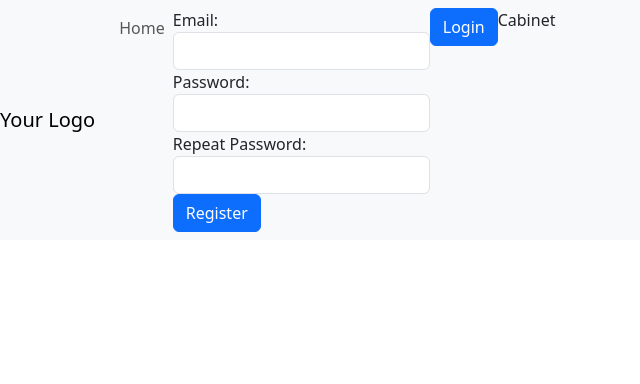
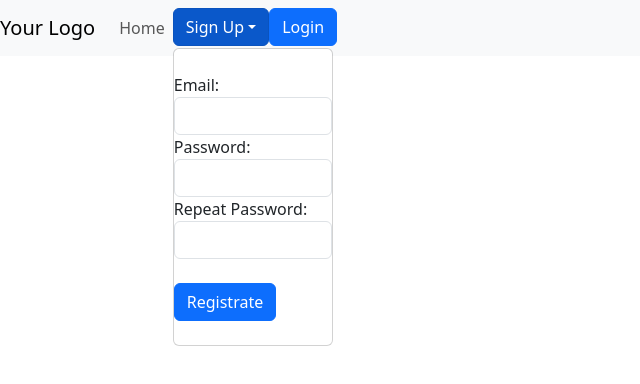
Before and after one commit to vombat007/djangoair-erp-system, a React app in the folder DjangoAir_ERP_system/frontend/: page / in a window 1280 px wide. Both pictures are taken after a click on the button "Sign Up". Shown: the top 384 px of the page, without its empty margins (0-640 px from the left). Built offline with nearby package versions, Linux system fonts and the light colour scheme; the HTML template or start-up script is replaced by a standard one.

Commit message:
add to registrate dropdown form

```diff
--- a/DjangoAir_ERP_system/frontend/src/App.js
+++ b/DjangoAir_ERP_system/frontend/src/App.js
@@ -2,6 +2,7 @@ import React from 'react';
 import {createRoot} from 'react-dom/client';
 import Registrate from './components/Registrate';
 import Login from './components/Login';
+import CustomerCabinetView from "./components/Customer_cabinet";
 
 const Navbar = () => {
     return (
@@ -24,9 +25,9 @@ const Navbar = () => {
                     <li className="nav-item">
                         <Login/>
                     </li>
-                    <li className="nav-item">
-                        Cabinet
-                    </li>
+                  {/*<li className="nav-item">*/}
+                  {/*      <CustomerCabinetView />*/}
+                  {/*  </li>*/}
                 </ul>
             </div>
         </nav>
--- a/DjangoAir_ERP_system/frontend/src/components/Registrate.js
+++ b/DjangoAir_ERP_system/frontend/src/components/Registrate.js
@@ -44,8 +44,8 @@ const Form = ({email, password1, password2, errors, handleChange, handleSubmit})
                 />
                 {errors.password2 && <div className="invalid-feedback">{errors.password2}</div>}
             </div>
-
-            <button type="submit" className="btn btn-primary">Register</button>
+            <br></br>
+            <button type="submit" className="btn btn-primary">Registrate</button>
         </form>
     );
 };
@@ -109,7 +109,31 @@ const Registrate = () => {
                     handleSubmit={handleSubmit}
                 />
             ) : (
-        <button type="button" className="btn btn-primary" onClick={handleShowForm}>Sign Up</button>
+                <div className="dropdown">
+                    <button
+                        type="button"
+                        className="btn btn-primary dropdown-toggle"
+                        id="signupDropdown"
+                        data-bs-toggle="dropdown"
+                        aria-expanded="false"
+                    >
+                        Sign Up
+                    </button>
+                    <ul className="dropdown-menu" aria-labelledby="signupDropdown">
+                        <li>
+                            <div className="px-10 py-3">
+                                <Form
+                                    email={email}
+                                    password1={password1}
+                                    password2={password2}
+                                    errors={errors}
+                                    handleChange={handleChange}
+                                    handleSubmit={handleSubmit}
+                                />
+                            </div>
+                        </li>
+                    </ul>
+                </div>
             )}
         </div>
     );
--- a/DjangoAir_ERP_system/frontend/src/index.js
+++ b/DjangoAir_ERP_system/frontend/src/index.js
@@ -1,2 +1,4 @@
 import 'bootstrap/dist/css/bootstrap.css';
+import 'bootstrap/dist/css/bootstrap.min.css'; // Import Bootstrap CSS
+import 'bootstrap/dist/js/bootstrap.bundle.min'; // Import Bootstrap JS
 import App from "./App";
--- a/DjangoAir_ERP_system/frontend/templates/frontend/index.html
+++ b/DjangoAir_ERP_system/frontend/templates/frontend/index.html
@@ -1,6 +1,5 @@
 <!DOCTYPE html>
 <html lang="en">
-{% csrf_token %}
 {% load static %}
 <head>
     <meta charset="utf-8">
```
Lines whose indentation alone changed are shown as unchanged.
